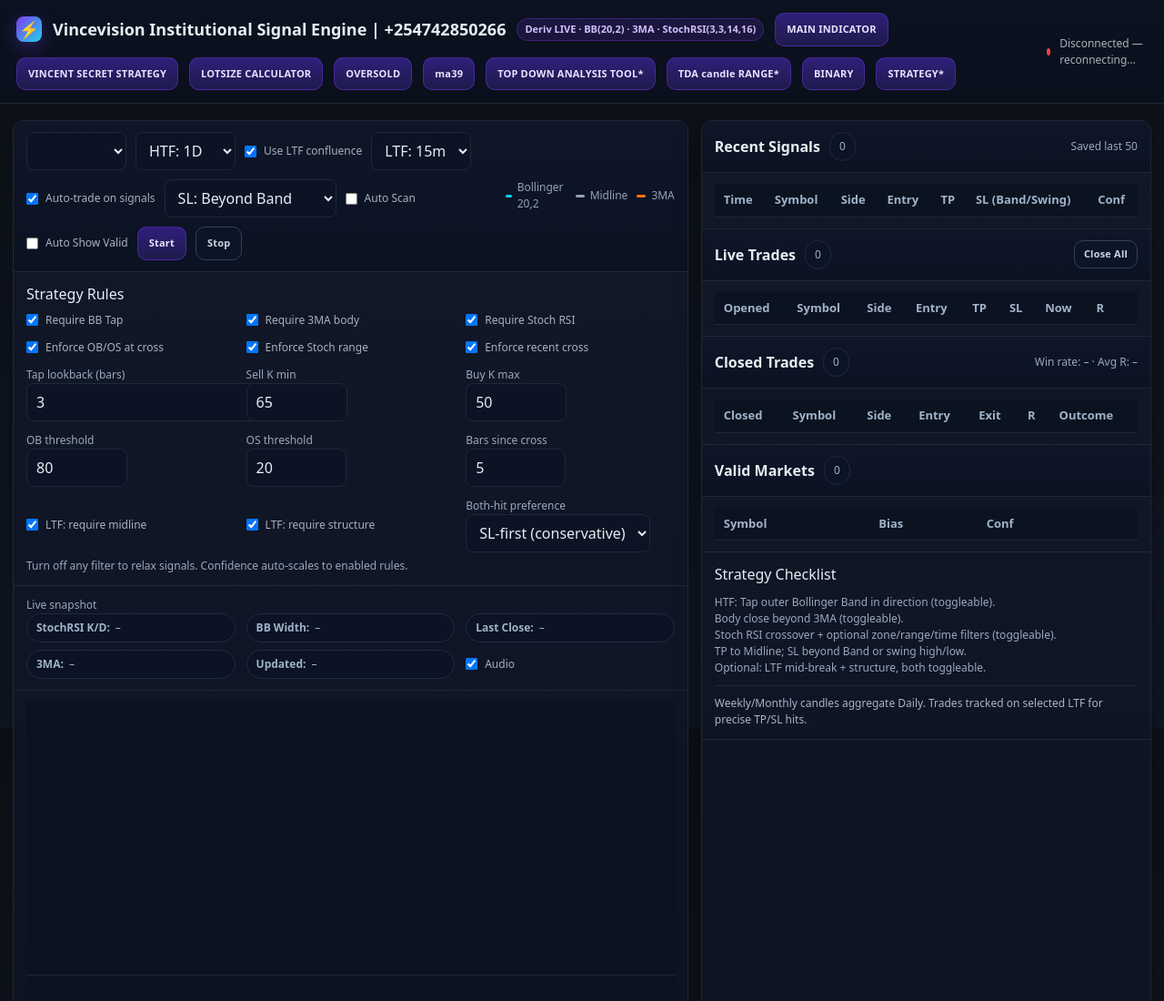
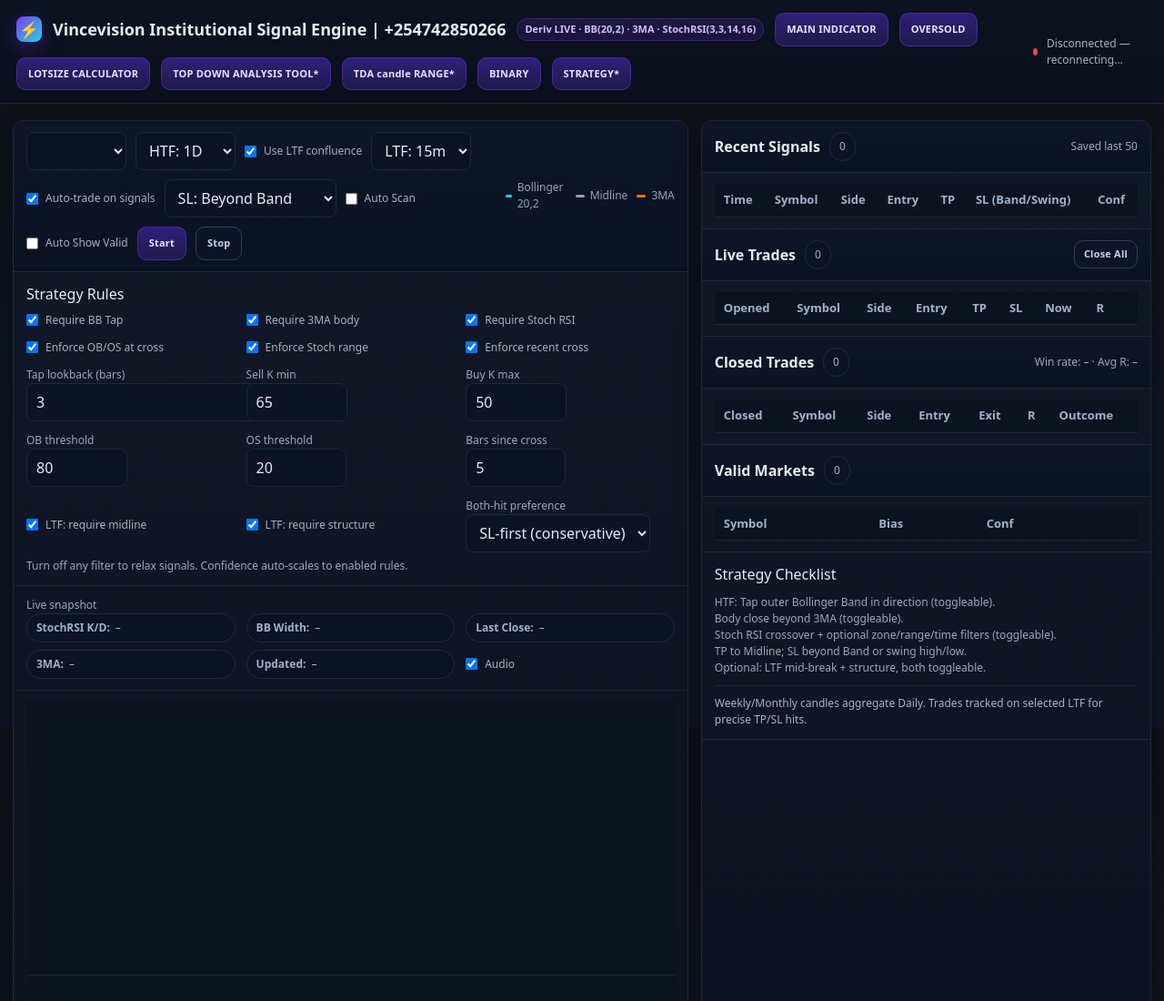
Before and after one commit to vincevision/vincevision.github.io, a website: page index.html in a window 1280 px wide. Shown: the top 1100 px of the page at 91% size. Drawn offline with nearby package versions, Linux system fonts and the light colour scheme.

Commit message:
Update buttons in index.html for navigation

```diff
--- a/index.html
+++ b/index.html
@@ -81,15 +81,16 @@
     <span class="badge">Deriv LIVE · BB(20,2) · 3MA · StochRSI(3,3,14,16)</span>
 
     <button class="badge btn" onclick="window.open('main.html','_blank')">MAIN INDICATOR</button>
+     <button class="badge btn" onclick="window.open('oversold.html','_blank')">OVERSOLD</button>
+
+    <!-- <button class="badge btn" onclick="window.open('ob.html','_blank')">OB/OS INDICATOR</button>
     <button class="badge btn" onclick="window.open('VINCEVISIONSTRATEGY.html','_blank')">VINCENT SECRET STRATEGY</button>
-    <!-- <button class="badge btn" onclick="window.open('ob.html','_blank')">OB/OS INDICATOR</button>
     <button class="badge btn" onclick="window.open('tpsl.html','_blank')">TP/SL TOOL</button>
+      <button class="badge btn" onclick="window.open('ma392.html','_blank')">ma39</button>
     <button class="badge btn" onclick="window.open('OB53.html','_blank')">OB/OS INDICATOR (MA Cross)</button>
     <button class="badge btn" onclick="window.open('crossover.html','_blank')">CROSSOVER SCANNER</button> -->
 
     <button class="badge btn" onclick="window.open('lotsize.html','_blank')">LOTSIZE CALCULATOR</button>
-    <button class="badge btn" onclick="window.open('oversold.html','_blank')">OVERSOLD</button>
-     <button class="badge btn" onclick="window.open('ma392.html','_blank')">ma39</button>
 
     <button class="badge btn" onclick="window.open('tda.html','_blank')">TOP DOWN ANALYSIS TOOL*</button>
     <button class="badge btn" onclick="window.open('tf.html','_blank')">TDA candle RANGE*</button>
```
